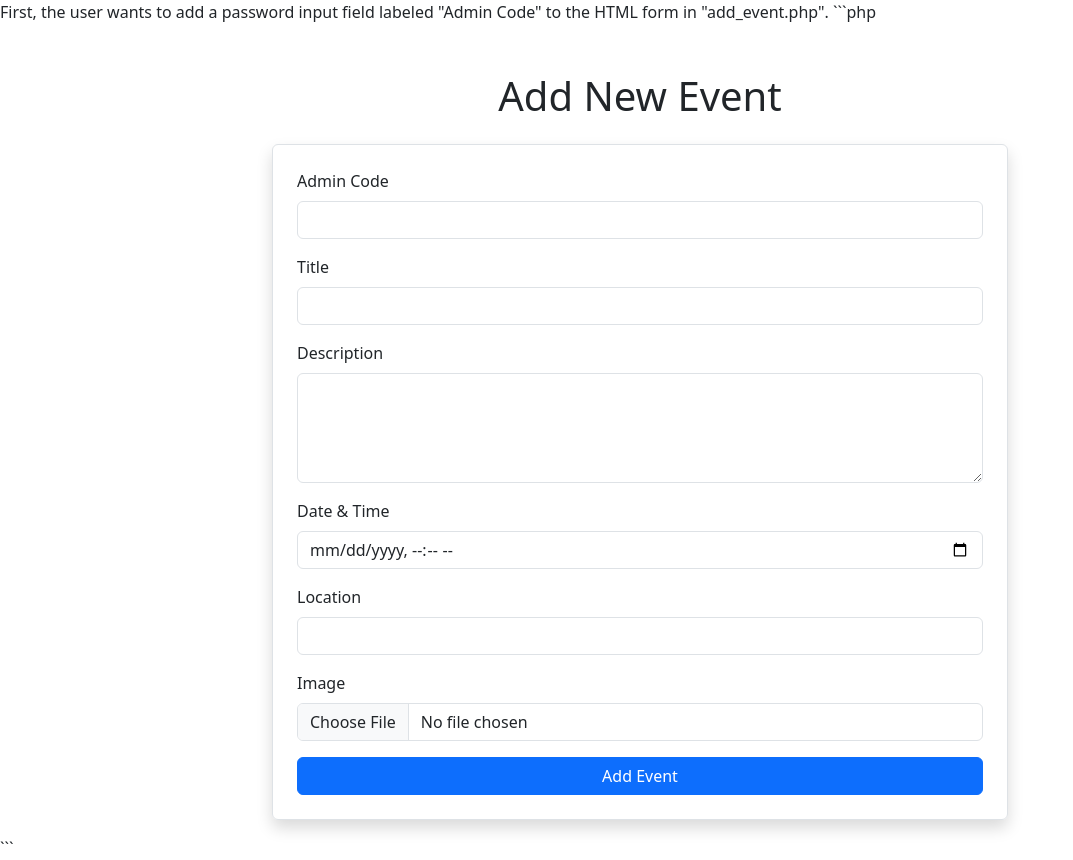
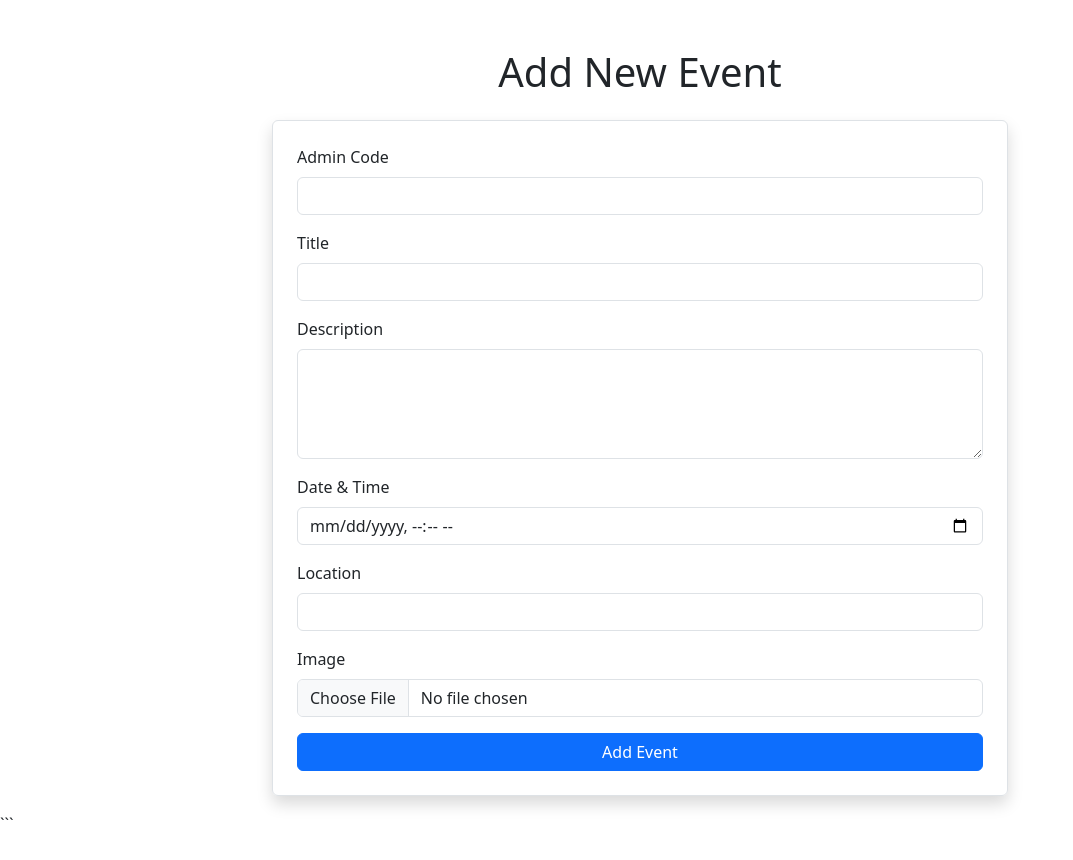
Before and after one commit to aminabouakkaz1818-dotcom/UniEvent-Project, a PHP site: page /add_event.php in a window 1280 px wide. Shown: the whole page, without its empty margins (0-1073 px from the left). After the commit the page ends 820 px from the top, so only its background shows below. Run offline with PHP 8.4, Linux system fonts and the light colour scheme.

Commit message:
Update README

````diff
--- a/add_event.php
+++ b/add_event.php
@@ -1,42 +1,39 @@
 <think>
-First, the user wants to add a password input field labeled "Admin Code" to the HTML form in "add_event.php".
 
-</think>```php
+</think>
 <?php
-// Include the database connection
+
 include 'db_connect.php';
 
-// Initialize variables for alerts
+
 $alertMessage = '';
 $alertType = '';
 
-// Handle form submission
+
 if ($_SERVER['REQUEST_METHOD'] === 'POST') {
-    // Check admin code first
+
     $admin_code = $_POST['admin_code'] ?? '';
     if ($admin_code !== 'admin123') {
         $alertMessage = 'Invalid Admin Code! Event not added.';
         $alertType = 'danger';
     } else {
-        // Get form data
+
         $title = trim($_POST['title']);
         $description = trim($_POST['description']);
         $date_event = $_POST['date_event'];
         $location = trim($_POST['location']);
 
-        // Handle file upload
         $image_path = '';
         if (isset($_FILES['image']) && $_FILES['image']['error'] === UPLOAD_ERR_OK) {
             $uploadDir = 'uploads/';
-            // Ensure the uploads directory exists
+
             if (!is_dir($uploadDir)) {
                 mkdir($uploadDir, 0755, true);
             }
 
             $fileName = basename($_FILES['image']['name']);
-            $targetFile = $uploadDir . uniqid() . '_' . $fileName; // Add unique ID to prevent overwrites
+            $targetFile = $uploadDir . uniqid() . '_' . $fileName;
 
-            // Check if file is an image
             $imageFileType = strtolower(pathinfo($targetFile, PATHINFO_EXTENSION));
             $allowedTypes = ['jpg', 'jpeg', 'png', 'gif'];
             if (in_array($imageFileType, $allowedTypes)) {
@@ -55,7 +52,7 @@ if ($_SERVER['REQUEST_METHOD'] === 'POST') {
             $alertType = 'danger';
         }
 
-        // If no errors, insert into database
+
         if (empty($alertMessage)) {
             try {
                 $stmt = $pdo->prepare("INSERT INTO events (title, description, date_event, location, image_path) VALUES (?, ?, ?, ?, ?)");
@@ -77,7 +74,7 @@ if ($_SERVER['REQUEST_METHOD'] === 'POST') {
     <meta charset="UTF-8">
     <meta name="viewport" content="width=device-width, initial-scale=1.0">
     <title>Add Event - UniEvent Admin</title>
-    <!-- Bootstrap 5 CDN -->
+
     <link href="https://cdn.jsdelivr.net/npm/bootstrap@5.3.0/dist/css/bootstrap.min.css" rel="stylesheet">
 </head>
 <body>
@@ -86,7 +83,7 @@ if ($_SERVER['REQUEST_METHOD'] === 'POST') {
             <div class="col-md-8">
                 <h1 class="text-center mb-4">Add New Event</h1>
 
-                <!-- Display alert if any -->
+
                 <?php if (!empty($alertMessage)): ?>
                     <div class="alert alert-<?php echo $alertType; ?> alert-dismissible fade show" role="alert">
                         <?php echo $alertMessage; ?>
@@ -94,7 +91,7 @@ if ($_SERVER['REQUEST_METHOD'] === 'POST') {
                     </div>
                 <?php endif; ?>
 
-                <!-- Form -->
+
                 <form method="POST" enctype="multipart/form-data" class="p-4 border rounded shadow">
                     <div class="mb-3">
                         <label for="admin_code" class="form-label">Admin Code</label>
@@ -126,7 +123,7 @@ if ($_SERVER['REQUEST_METHOD'] === 'POST') {
         </div>
     </div>
 
-    <!-- Bootstrap JS CDN -->
+
     <script src="https://cdn.jsdelivr.net/npm/bootstrap@5.3.0/dist/js/bootstrap.bundle.min.js"></script>
 </body>
 </html>
````
